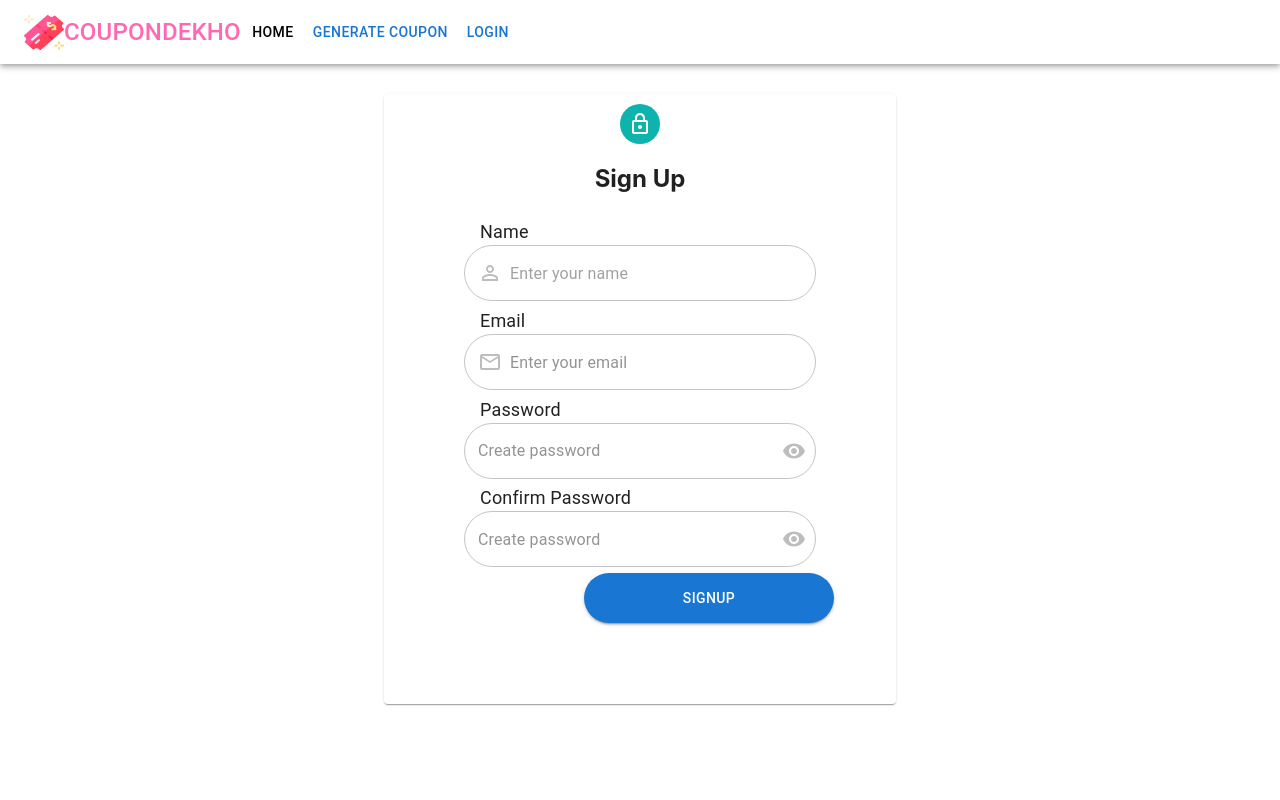
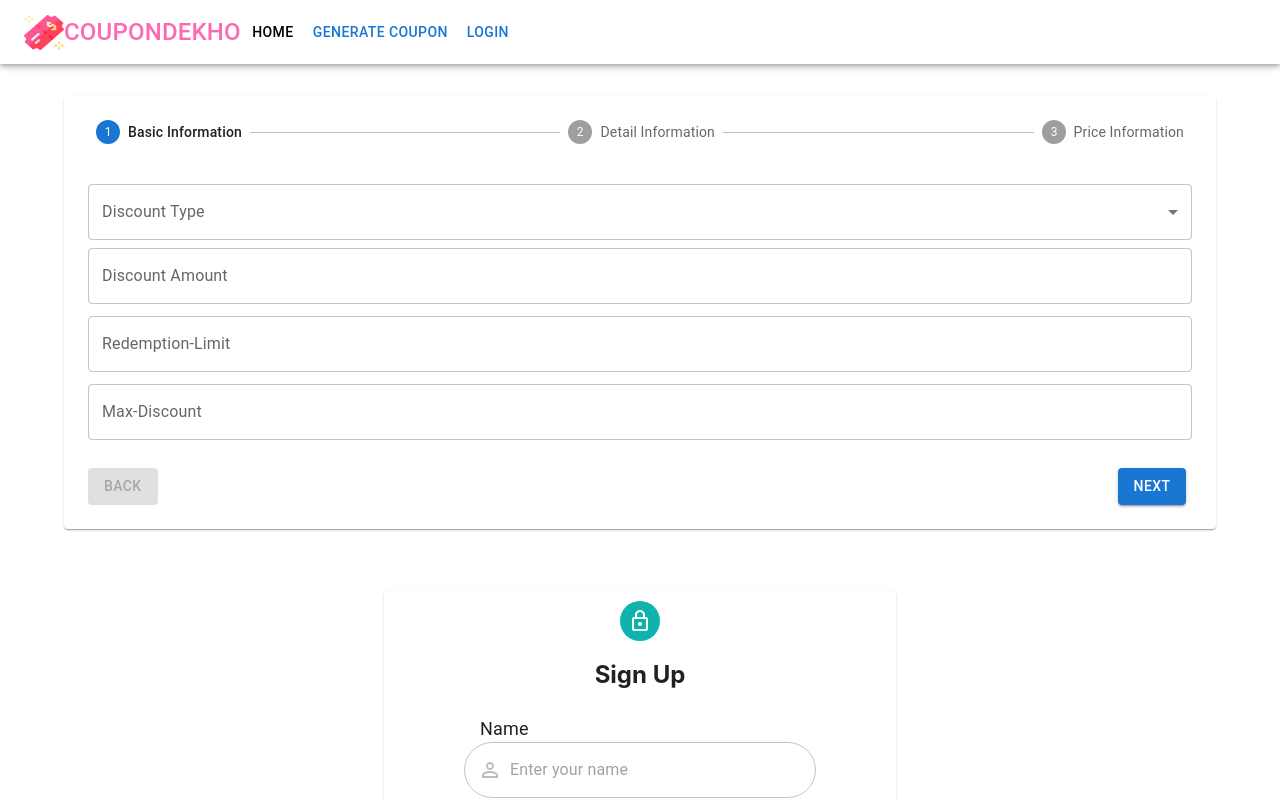
Before and after one commit to Jenil-Savla/CouponDekho, a React (Create React App) app: page /signup in a window 1280 px wide. Shown: the top 800 px of the page. Built offline with nearby package versions, Linux system fonts and the light colour scheme.

Commit message:
genrate form made

```diff
--- a/src/App.js
+++ b/src/App.js
@@ -3,11 +3,13 @@ import Navbar from './components/Navbar';
 import Signup from './components/Signup';
 import Login from './components/Login';
 import { Route, Routes } from 'react-router-dom';
+import Generate from './components/Generate';
 
 const App = () => {
   return (
     <>
       <Navbar />
+      <Generate />
       <Routes>
         {/* <Route path='/' element={<Home/>}/> */}
         <Route path='/signup' element={<Signup/>} />
--- /dev/null
+++ b/src/components/Generate.js
@@ -0,0 +1,227 @@
+import { Box, Container, Paper, TextareaAutosize, TextField } from '@mui/material'
+import React, {useState} from 'react'
+import {Typography,Stepper, Step, Input, StepLabel, InputLabel, Button, FormControlLabel, MenuItem, Select, Radio, RadioGroup, FormControl} from '@mui/material';
+// import Dropdown from 'react-dropdown';
+// import { SelectChangeEvent } from '@mui/material/Select';
+// import {useDispatch} from 'react-redux';
+// import {useNavigate} from 'react-router-dom';
+// import { createPost } from '../../actions/posts';
+// import FileBase from 'react-file-base64';
+
+function getSteps(){
+    return[
+        "Basic Information",
+        "Detail Information",
+        "Price Information"
+    ]
+}
+
+const Generate = () => {
+
+    const [postData, setPostData] = useState({
+        discountAmt: '',
+        discountType: '',
+        limit: '',
+        maxdiscount: '',
+        format: '',
+        applicableTo: '',
+    });
+
+    const [sku, setsku] = useState([{skuAmt: ""}]);
+
+    const type = postData.discountType;
+
+    const validDiscount = new RegExp('^.*(?=.{ ,100}).*$');
+
+    // const dispatch = useDispatch();
+    // const navigate = useNavigate();
+
+    const [activeStep, setActiveStep] = useState(0);
+    const steps = getSteps();
+    const [error, seterror] = useState(false);
+
+    const handleNext = (e) =>{
+        e.preventDefault();
+
+        setActiveStep(activeStep+1);
+        if(activeStep==2){
+            console.log(postData);
+            // dispatch(createPost({...postData}, navigate));
+        }
+
+        if(type=='percentage'){
+            !validDiscount.test(postData.discountAmt) ? seterror(true) : seterror(false);
+        }
+
+    }
+
+    const handleBack = () =>{
+        setActiveStep(activeStep-1);
+    }
+
+    const handleInputChange = (e, index) => {
+        const { name, value } = e.target;
+        const list = [...sku];
+        list[index][name] = value;
+        setsku(list);
+      };
+
+      const handleAddClick = () => {
+        setsku([...sku, {skuAmt: ""}]);
+      };
+
+    function getStepContent(step){
+
+        switch(step){
+            case 0:
+                return(
+                    <>
+                    <FormControl fullWidth>
+                    <InputLabel id="demo-simple-select-label">Discount Type</InputLabel>
+                    <Select
+                        labelId="demo-simple-select-label"
+                        id="demo-simple-select"
+                        value={postData.discountType}
+                        label="discounttype"
+                        onChange={(e) => setPostData({ ...postData, discountType : e.target.value})}
+                    >
+                        <MenuItem value='percentage'>Percentage</MenuItem>
+                        <MenuItem value='amount'>Amount</MenuItem>
+                    </Select>
+                    </FormControl>
+                    {
+                        type=='percentage' ? (
+                            <TextField
+                            label="Discount Percentage"
+                            variant="outlined"
+                            fullWidth
+                            margin='dense'
+                            name="title"
+                            error={error}
+                            value = {postData.discountAmt}
+                            onChange= {(e) => setPostData({ ...postData, discountAmt : e.target.value})}
+                            />
+                        ):(
+                            <TextField
+                            label="Discount Amount"
+                            variant="outlined"
+                            fullWidth
+                            margin='dense'
+                            name="title"
+                            value = {postData.discountAmt}
+                            onChange= {(e) => setPostData({ ...postData, discountAmt : e.target.value})}
+                            />
+                        )
+                    }
+                    <TextField
+                    label="Redemption-Limit"
+                    variant="outlined"
+                    fullWidth
+                    margin='dense'
+                    name="publication/author"
+                    value = {postData.limit}
+                    onChange= {(e) => setPostData({ ...postData, limit : e.target.value})}
+                    />
+                    <TextField
+                    label="Max-Discount"
+                    variant="outlined"
+                    fullWidth
+                    margin='dense'
+                    name="publication/author"
+                    value = {postData.maxdiscount}
+                    onChange= {(e) => setPostData({ ...postData, maxdiscount : e.target.value})}
+                    />
+                    </>
+                );
+            case 1:
+                return(
+                    <>
+                    <FormControl fullWidth>
+                    <InputLabel id="demo-simple-select-label">Format</InputLabel>
+                    <Select
+                        labelId="demo-simple-select-label"
+                        id="demo-simple-select"
+                        value={postData.format}
+                        label="format"
+                        onChange={(e) => setPostData({ ...postData, format : e.target.value})}
+                    >
+                        <MenuItem value='Alphabetic'>Alphabetic</MenuItem>
+                        <MenuItem value='Numeric'>Numeric</MenuItem>
+                        <MenuItem value='Alphanumeric'>Alphanumeric</MenuItem>
+                    </Select>
+                    </FormControl>
+                    </>
+                );
+            case 2:
+                return(
+                    <>
+                    <FormControl fullWidth>
+                    <InputLabel id="demo-simple-select-label">Applicable To</InputLabel>
+                    <Select
+                        labelId="demo-simple-select-label"
+                        id="demo-simple-select"
+                        value={postData.applicableTo}
+                        label="applicableto"
+                        onChange={(e) => setPostData({ ...postData, applicableTo : e.target.value})}
+                    >
+                        <MenuItem value='Overall cost'>Overall cost</MenuItem>
+                        <MenuItem value='Specific item'>Specific SKU's</MenuItem>
+                    </Select>
+                    </FormControl>
+                    {sku.map((x,i) =>{
+                        return(
+                            <>
+                            <TextField
+                            label="Enter SKU"
+                            variant="outlined"
+                            fullWidth
+                            margin='dense'
+                            name="Enter SKU"
+                            value = {x.sku}
+                            onChange={e => handleInputChange(e, i)}
+                            />
+                            <Button color='primary' variant='contained'onClick={handleAddClick} style={{marginTop: 4}}>Add SKU</Button>
+                            </>
+                        );
+                    })}
+                    </>
+                )
+            default:
+                return "unknown step";
+        }
+    }
+    // console.log(postData);
+    return (
+        <Container component={Box} p={4}>
+            <Paper component={Box} p={3}>
+                <div>
+                    <Stepper activeStep={activeStep} sx={{marginBottom: 5}}>
+                        {
+                            steps.map((step, index) =>{
+                                return(
+                                    <Step>
+                                        <StepLabel>{step}</StepLabel>
+                                    </Step>
+                                );
+                            })
+                        }
+                    </Stepper>
+                    {
+                        activeStep===3 ? (
+                            <Typography variant='h3' align='center'>Thank You</Typography>
+                        ): (
+                            <>
+                            <form> {getStepContent(activeStep)} </form>
+                            <Button variant="contained" disabled={activeStep===0} onClick={handleBack} sx={{marginTop: 3}}>Back</Button>
+                            <Button variant="contained" onClick={handleNext} sx={{marginTop: 3, marginLeft: 120}} >{activeStep===2 ? 'Finish' : 'Next'}</Button>
+
+                            </>
+                        )
+                    }
+                </div>
+            </Paper>
+        </Container>
+    )
+}
+
+export default Generate
```
